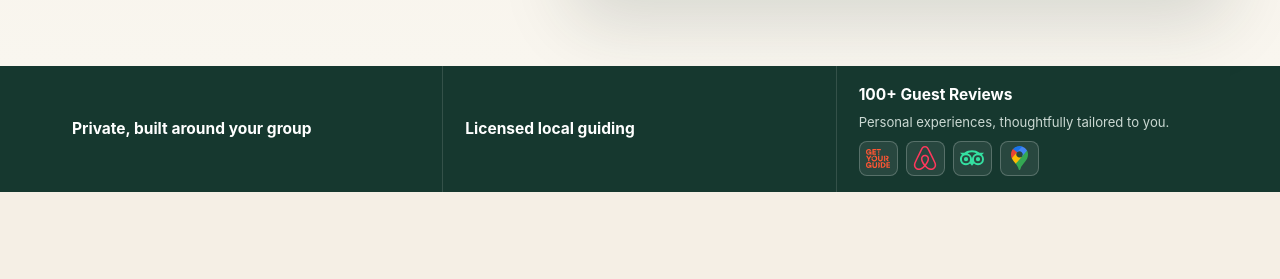
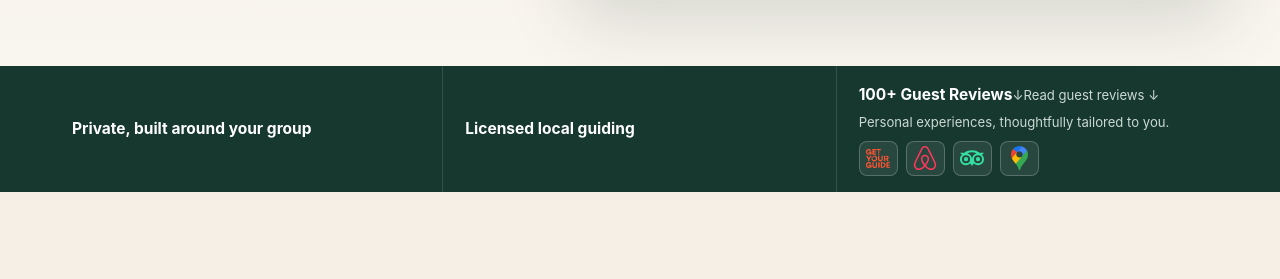
Before and after one commit to DSG2025/DSG2025.github.io, a Jekyll site: the page built from index.html, in a window 1280 px wide and 900 px high, scrolled down 457 px. Shown: the part 173-452 px from the top of the window. Built offline with Jekyll 4.4.1, drawn with Linux system fonts in a browser that asks for light colours.

Commit message:
Mobile: make 100+ guest reviews link clearly actionable

```diff
--- a/index.html
+++ b/index.html
@@ -103,7 +103,7 @@ footer_variant: home
 <div class="trust-item"><strong>Private, built around your group</strong></div>
 <div class="trust-item"><strong>Licensed local guiding</strong></div>
 <div class="trust-item trust-review">
-<a class="trust-review-heading" href="#traveler-reviews"><strong>100+ Guest Reviews</strong></a>
+<a class="trust-review-heading" href="#traveler-reviews" aria-label="Read 100+ guest reviews"><strong>100+ Guest Reviews</strong><span class="trust-review-title-arrow" aria-hidden="true">↓</span><span class="trust-review-cue">Read guest reviews ↓</span></a>
 <span>Personal experiences, thoughtfully tailored to you.</span>
 <div class="trust-platforms" aria-label="Find OG Saigon on review platforms">
 <a href="https://www.getyourguide.com/og-saigon-experience--transport-s695288/" target="_blank" rel="noopener noreferrer" aria-label="OG Saigon on GetYourGuide (opens in new tab)" title="GetYourGuide"><img src="/assets/images/review-platforms/getyourguide.svg" alt="GetYourGuide" width="28" height="22" loading="lazy" /></a>
```
